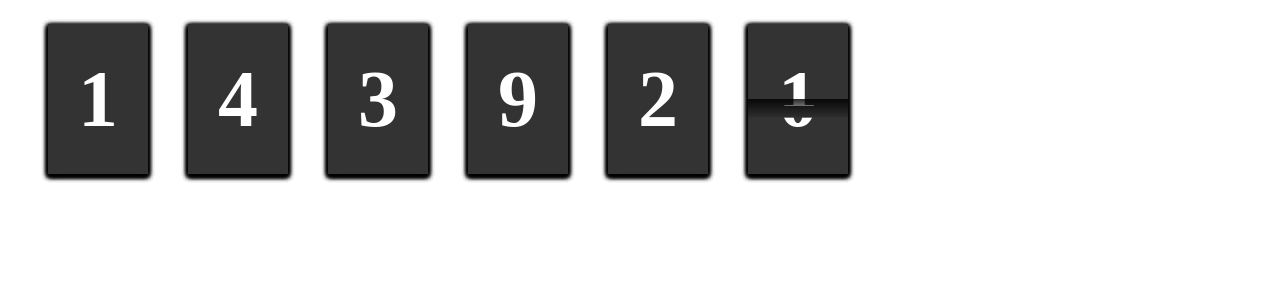
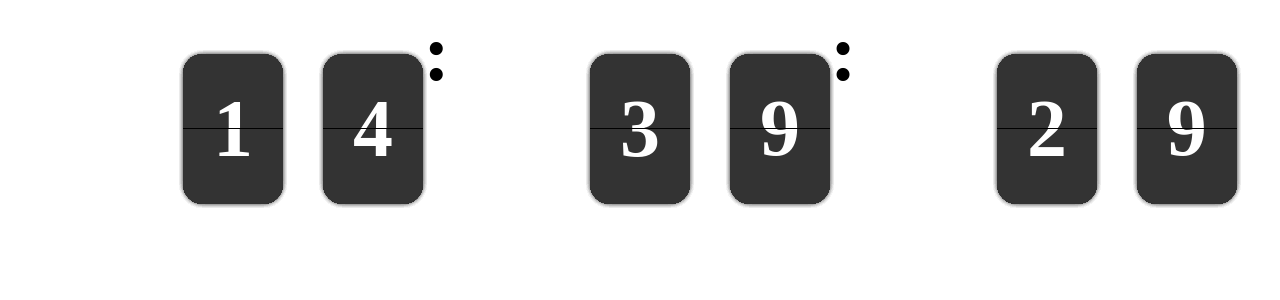
Before and after one commit to optshj/FlipClock, a React (Create React App) app: page / in a window 1280 px wide. Shown: the top 300 px of the page. Built offline with nearby package versions, Linux system fonts and the light colour scheme.

Commit message:
[Feat] 시간에 맞춰 자연스럽게 보이게 수정

```diff
--- a/src/App.tsx
+++ b/src/App.tsx
@@ -3,9 +3,9 @@ import Clock from './components/js/Clock';
 
 function App() {
     return (
-      <div className="App">
-        <Clock></Clock>
-      </div>
+    <div className="App">
+		<Clock></Clock>
+    </div>
     );
 }
 export default App;
--- a/src/components/js/Clock.tsx
+++ b/src/components/js/Clock.tsx
@@ -1,11 +1,22 @@
 import React,{ useEffect,useState } from 'react'
 import styled from 'styled-components';
 import FlipClock from './FlipCard';
+import Colon from './Colon';
+
+
+
 const ClockForm = styled.div`
-	display:flex;
-	flex-direction:row;
-	gap:100px;
+	display: flex;
+    justify-content: center;
+    align-items: center;
+    flex-direction: row;
+    margin: 0 auto;
+    & > *:not(:last-child) {
+        margin-right: 100px;
+    }
 `
+
+
 function Clock(){
     const [currentTime,setCurrentTime] = useState(new Date());
     useEffect(()=>{
@@ -19,17 +30,39 @@ function Clock(){
     const minutes = currentTime.getMinutes()
     const seconds = currentTime.getSeconds()
 
+	const smooth_time_front = (time:number) => {
+		if (time === 0) {
+			return 0;
+		}
+		return Math.floor((time)/10);
+	}
+	const smooth_time_back = (time:number) => {
+		if (time === 0) {
+			return 5;
+		}
+		return Math.floor((time)/10)-1;
+	}
+	const mininum_time = (time:number) => {
+		if (time === 0) {
+			return 9;
+		}
+		return time;
+	}
     return(
         <>
 			<ClockForm>
-				<FlipClock count={Math.floor(hours/10)-1}></FlipClock>
-				<FlipClock count={hours%10-1}></FlipClock>
+				<FlipClock back={smooth_time_back(hours)} front={smooth_time_front(hours)} ></FlipClock>
+				<FlipClock back={(hours-1)%10} front={(hours)%10}></FlipClock>
 
-				<FlipClock count={Math.floor(minutes/10)-1}></FlipClock>
-				<FlipClock count={minutes%10-1}></FlipClock>
+				<Colon></Colon>
 
-				<FlipClock count={Math.floor(seconds/10)-1}></FlipClock>
-				<FlipClock count={seconds%10-1}></FlipClock>
+				<FlipClock back={smooth_time_back(minutes)} front={smooth_time_front(minutes)}></FlipClock>
+				<FlipClock back={mininum_time(minutes)%10} front={(minutes)%10}></FlipClock>
+
+				<Colon></Colon>
+
+				<FlipClock back={smooth_time_back(seconds)} front={smooth_time_front(seconds)}></FlipClock>
+				<FlipClock back={mininum_time(seconds)%10} front={(seconds)%10}></FlipClock>
 			</ClockForm>
         </>
     )
--- /dev/null
+++ b/src/components/js/Colon.tsx
@@ -0,0 +1,17 @@
+import React from 'react';
+import styled from 'styled-components';
+
+const Dot = styled.div`
+	font-size:80px;
+	font-weight:bold;
+`
+function Colon(){
+
+	return(
+		<>
+			<Dot>:</Dot>
+		</>
+	)
+}
+
+export default Colon;
--- a/src/components/js/FlipCard.tsx
+++ b/src/components/js/FlipCard.tsx
@@ -2,7 +2,8 @@ import React,{useState} from 'react';
 import styled,{keyframes} from 'styled-components';
 
 interface FlipClockProps{
-	count:number;
+	back:number;
+	front:number;
 }
 
 
@@ -74,10 +75,22 @@ const increaseIndex = keyframes`
 	}
 `
 const Upper = styled(Div)`
+	border-radius: 20px 20px 0 0;
 	top:0;
 	transform-origin:50% 100%;
+	&::after {
+          position: absolute;
+          z-index: 5;
+          bottom: 0;
+          left: 0;
+          width: 100%;
+          height: 1px;
+          background-color: rgba(0,0,0,.4);
+          content: "";
+        }
 `
 const Lower = styled(Div)`
+	border-radius: 0 0 20px 20px;
 	bottom:0;
 	transform-origin:50% 0%;
 	& ${Number} {
@@ -85,8 +98,9 @@ const Lower = styled(Div)`
 	}
 `
 const FlipCard = styled.li`
+	box-shadow: 0 0 5px rgba(0, 0, 0, 0.1);
+	border-radius:20px;
 	position:absolute;
-	box-shadow:0 2px 5px rgba(0,0,0,.7);
 	width:100px;
 	height:150px;
 	&.back{
@@ -124,13 +138,13 @@ const FlipCard = styled.li`
 		}
 	}
 `
-function FlipClock({count}:FlipClockProps) {
+function FlipClock({back,front}:FlipClockProps) {
 
 	return(
 		<>
 			<Ul>
 				{[...Array(10).keys()].map((num) => (
-					<FlipCard className={`${num === (count+1)%10 ? 'front':''}${num === count ? 'back':''}`}>
+					<FlipCard className={`${num === front ? 'front':''}${num === back ? 'back':''}`}>
 						<Upper>
 							<Number>
 								{num}
--- a/src/index.tsx
+++ b/src/index.tsx
@@ -11,8 +11,4 @@ root.render(
     <App />
   </React.StrictMode>
 );
-
-// If you want to start measuring performance in your app, pass a function
-// to log results (for example: reportWebVitals(console.log))
-// or send to an analytics endpoint. Learn more: https://bit.ly/CRA-vitals
 reportWebVitals();
```
